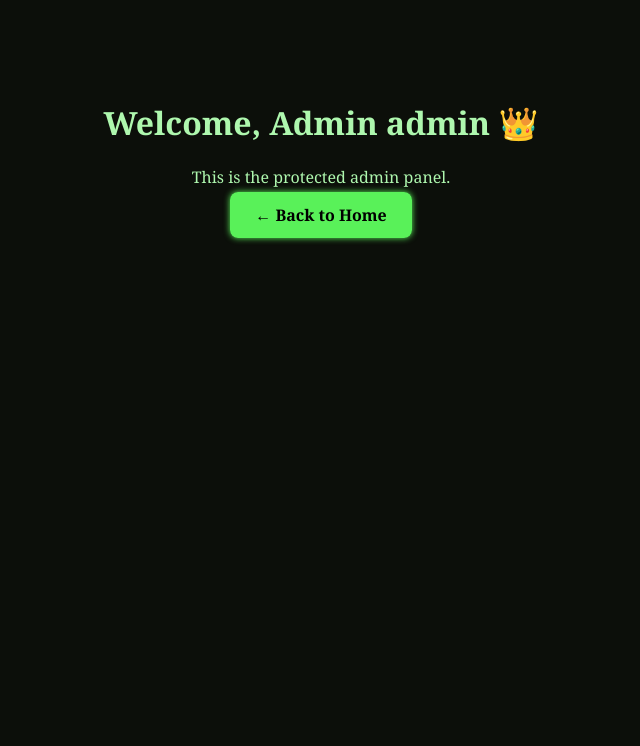
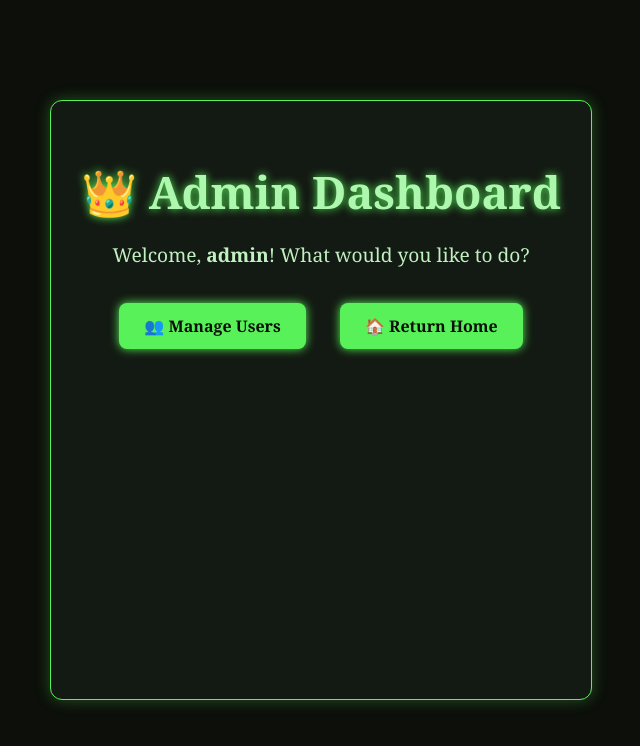
Before and after one commit to Dino-code94/ArcanaGate-Project, a Flask app: page /admin in a window 1280 px wide. Shown: the top 746 px of the page, without its empty margins (319-959 px from the left). Run offline with Flask 3, Linux system fonts and the light colour scheme; a user stored in the database is signed in.

Commit message:
Implement full admin panel and styling fixes

```diff
--- a/app.py
+++ b/app.py
@@ -66,11 +66,19 @@ def login():
         password = request.form['password']
 
         conn = get_db_connection()
-        user = conn.execute(
-            'SELECT * FROM users WHERE username = ?',
-            (username,)
-        ).fetchone()
+
+        # 🚨 Print all users
+        rows = conn.execute("SELECT * FROM users").fetchall()
+        for row in rows:
+            print(dict(row))
+
+        user = conn.execute("SELECT * FROM users WHERE username = ?", (username,)).fetchone()
         conn.close()
+
+
+        print(f"🔍 User from DB: {user}")
+        print(f"🔑 Provided password: {password}")
+        print(f"✅ Password match: {check_password_hash(user['password'], password) if user else 'No user'}")
 
         if user and check_password_hash(user['password'], password):
             session['username'] = user['username']
--- a/static/style.css
+++ b/static/style.css
@@ -128,6 +128,8 @@ main {
   width: 80%;
   max-width: 600px;
   box-shadow: 0 0 15px rgba(89, 241, 89, 0.2);
+  margin: 0 auto 40px;
+  text-align: center;
 }
 
   .codex-entry h3 {
@@ -142,7 +144,7 @@ main {
 
   .codex-image {
   display: block;
-    max-width: 80%;
+  max-width: 100%;
   height: auto;
   margin: 20px auto;
   border: 2px solid #59f159;
@@ -314,3 +316,55 @@ main {
     max-width: 90%;
   }
 }
+
+/* === Admin Dashboard Styling === */
+.admin-dashboard {
+  max-width: 700px;
+  margin: 100px auto;
+  padding: 30px;
+  background-color: #131a13;
+  border: 1px solid #59f159;
+  border-radius: 12px;
+  box-shadow: 0 0 15px rgba(89, 241, 89, 0.3);
+  text-align: center;
+}
+
+.admin-dashboard h1 {
+  font-size: 2.8em;
+  color: #aef7ae;
+  text-shadow: 0 0 8px #59f159;
+  margin-bottom: 10px;
+}
+
+.admin-dashboard p {
+  font-size: 1.2em;
+  color: #c1f0c1;
+  margin-bottom: 25px;
+}
+
+.btn {
+  display: inline-block;
+  margin: 10px 15px;
+  padding: 12px 25px;
+  background-color: #59f159;
+  color: #0c0f0a;
+  font-weight: bold;
+  border-radius: 8px;
+  text-decoration: none;
+  box-shadow: 0 0 10px #59f159;
+  transition: background-color 0.3s ease, box-shadow 0.3s ease;
+}
+
+.btn:hover {
+  background-color: #7aff7a;
+  box-shadow: 0 0 16px #7aff7a;
+}
+
+/* === Realm Image Styling === */
+.realm-image {
+  width: 100%;
+  height: auto;
+  border-radius: 10px;
+  box-shadow: 0 0 12px rgba(89, 241, 89, 0.3);
+  border: 2px solid #59f159;
+}
--- a/templates/admin_dashboard.html
+++ b/templates/admin_dashboard.html
@@ -1,15 +1,17 @@
 <!DOCTYPE html>
 <html lang="en">
 <head>
-    <meta charset="UTF-8">
-    <title>Admin Dashboard</title>
-    <link rel="stylesheet" href="{{ url_for('static', filename='style.css') }}">
+  <meta charset="UTF-8">
+  <title>Admin Dashboard</title>
+  <link rel="stylesheet" href="{{ url_for('static', filename='style.css') }}">
 </head>
 <body>
-    <main>
-        <h1>Welcome, Admin {{ session.username }} 👑</h1>
-        <p>This is the protected admin panel.</p>
-        <a class="btn" href="/">← Back to Home</a>
-    </main>
+  <main class="admin-dashboard">
+    <h1>👑 Admin Dashboard</h1>
+    <p>Welcome, <strong>{{ session.username }}</strong>! What would you like to do?</p>
+
+    <a href="/admin/users" class="btn">👥 Manage Users</a>
+    <a href="/" class="btn">🏠 Return Home</a>
+  </main>
 </body>
 </html>
```
Also changed, not shown: check_admin_password.py (added, +13 -0 lines), check_admin_user.py (added, +7 -0 lines), delete_admin_user.py (added, +8 -0 lines), reset_admin_password.py (added, +11 -0 lines), templates/codex.html (+12 -15 lines), templates/realms.html (+14 -12 lines), database.db. Lines whose indentation alone changed are shown as unchanged.
